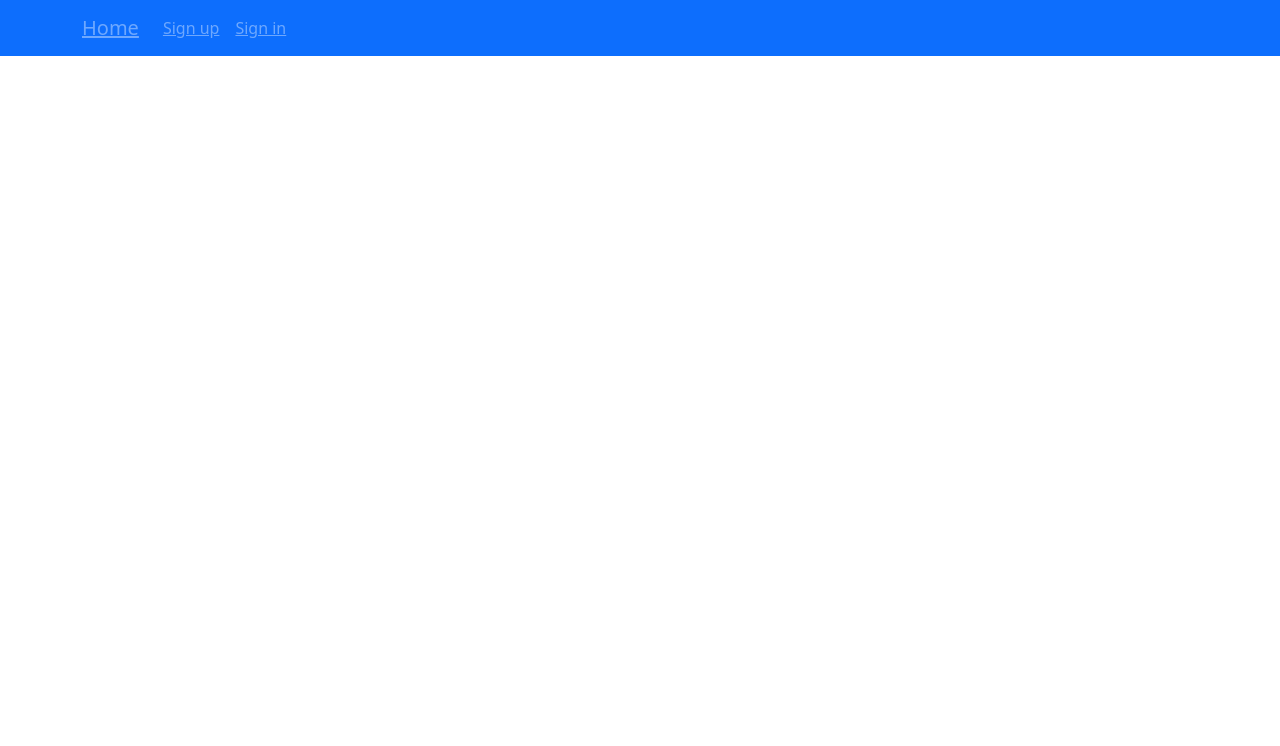
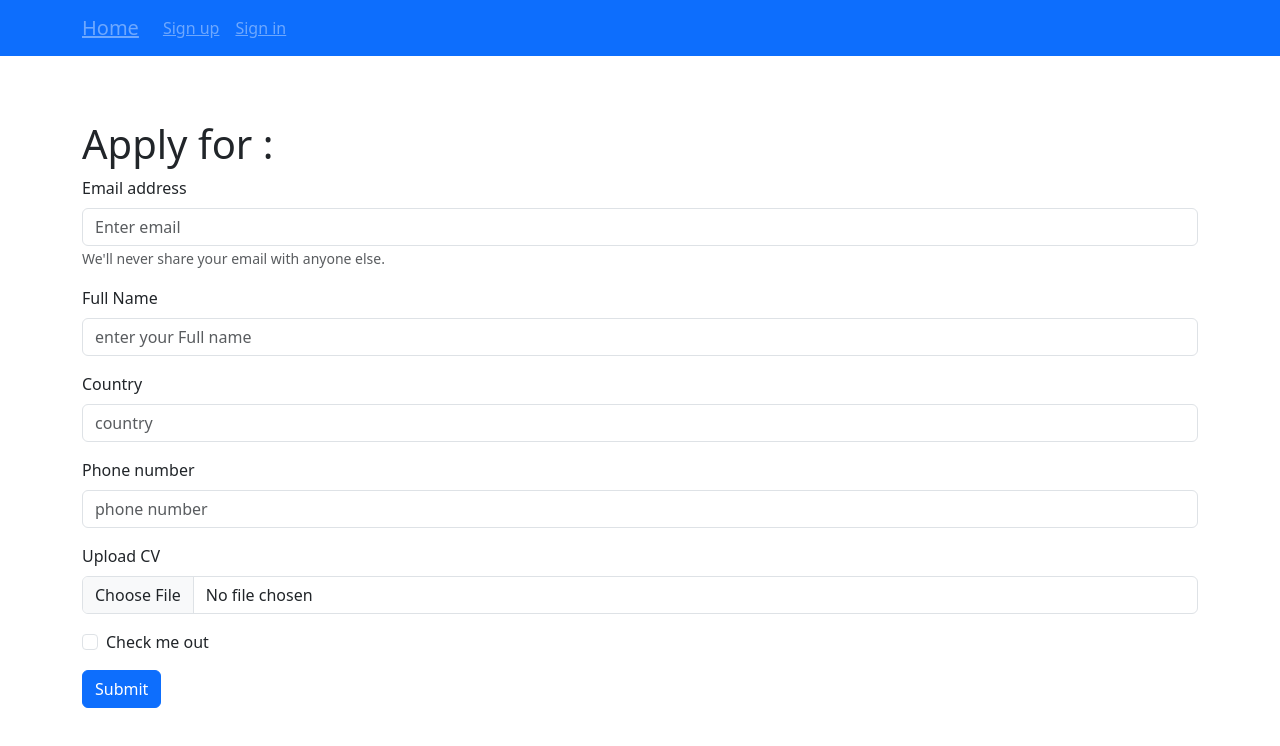
Before and after one commit to MontassarREBHI/Job_Board, a React (Vite) app in the folder Client/: page /Application in a window 1280 px wide. Shown: the top 746 px of the page. Built offline with nearby package versions, Linux system fonts and the light colour scheme.

Commit message:
adding application form

```diff
--- a/Client/package.json
+++ b/Client/package.json
@@ -13,6 +13,7 @@
     "@reduxjs/toolkit": "^1.9.5",
     "axios": "^1.4.0",
     "bootstrap": "^5.3.1",
+    "cloudinary": "^1.40.0",
     "firebase": "^10.1.0",
     "react": "^18.2.0",
     "react-bootstrap": "^2.8.0",
--- a/Client/src/App.tsx
+++ b/Client/src/App.tsx
@@ -7,6 +7,7 @@ import NavBar from "./components/NavBar";
 import Home from "./components/Home";
 import JobApply from "./components/JobApply";
 import AddJob from "./components/AddJob";
+import Application from "./components/Application";
 function App() {
   return (
     <>
@@ -19,6 +20,7 @@ function App() {
           <Route path="/signin" element={<Signin />} />
           <Route path="/jobApply" element={<JobApply/>} />
           <Route path="/Addjob" element={<AddJob/>} />
+          <Route path="/Application" element={<Application/>} />
         </Routes>
       </Router>
     </>
--- /dev/null
+++ b/Client/src/components/Application.tsx
@@ -0,0 +1,48 @@
+import { Button, Container, Form } from 'react-bootstrap';
+import { useSelector } from 'react-redux';
+import { RootState } from "../app/store.js";
+import {Cloudinary} from "@cloudinary/url-gen";
+const Application = () => {
+    const job = useSelector((state: RootState) => state.job.value);
+
+  return (
+    <Container style={{marginTop:"5%"}}>
+    <h1> Apply for : {job.title} </h1>
+    <Form>
+      <Form.Group className="mb-3" controlId="formBasicEmail">
+        <Form.Label>Email address</Form.Label>
+        <Form.Control type="email" placeholder="Enter email" />
+        <Form.Text className="text-muted">
+          We'll never share your email with anyone else.
+        </Form.Text>
+      </Form.Group>
+
+      <Form.Group className="mb-3" controlId="formBasicText">
+        <Form.Label>Full Name</Form.Label>
+        <Form.Control type="text" placeholder="enter your Full name" />
+      </Form.Group>
+      <Form.Group className="mb-3" controlId="formBasicText">
+        <Form.Label>Country</Form.Label>
+        <Form.Control type="text" placeholder="country" />
+      </Form.Group>
+      <Form.Group className="mb-3" controlId="formBasicText">
+        <Form.Label>Phone number</Form.Label>
+        <Form.Control type="number" placeholder="phone number" />
+      </Form.Group>
+      <Form.Group className="mb-3" controlId="formBasicText">
+        <Form.Label>Upload CV</Form.Label>
+        <Form.Control type="file"  />
+      </Form.Group>
+      <Form.Group className="mb-3" controlId="formBasicCheckbox">
+        <Form.Check type="checkbox" label="Check me out" />
+      </Form.Group>
+      <Button variant="primary" type="submit">
+        Submit
+      </Button>
+    </Form>
+
+    </Container>
+  )
+}
+
+export default Application
--- a/Client/src/components/Home.tsx
+++ b/Client/src/components/Home.tsx
@@ -26,6 +26,7 @@ const Home = () => {
   const [search, setSearch] = useState<boolean>(false);
   const [keyWord, setKeyWord] = useState<string>("");
   const [filteredData, setFilteredData] = useState<jobType[]>(data);
+  const [display,setDisplay]=useState<number>(5)
   const navigate = useNavigate();
 
   const dispatch = useDispatch();
@@ -34,7 +35,7 @@ const Home = () => {
       .get("http://localhost:5000/job")
       .then((res) => {
         setData(res.data.list);
-        setFilteredData(res.data.list);
+        setFilteredData(res.data.list.reverse());
       })
       .catch((err) => {
         console.log(err.message);
@@ -85,7 +86,7 @@ const Home = () => {
         </>
       )}
       <Row>
-        {filteredData.map((job: jobType) => (
+        {filteredData.filter((e,i)=>i<display).map((job: jobType) => (
           <Col key={job._id} xs={3}>
             <Card style={{ marginBottom: "3%" }}>
               <Card.Img variant="top" src="holder.js/100px180" />
@@ -113,6 +114,7 @@ const Home = () => {
           </Col>
         ))}
       </Row>
+      <Button onClick={()=>setDisplay(prev=>prev+5)}>see more</Button>
     </div>
   );
 };
--- a/Client/src/components/JobApply.tsx
+++ b/Client/src/components/JobApply.tsx
@@ -2,11 +2,12 @@ import React from 'react';
 import { Button, Container, Row, Col } from 'react-bootstrap';
 import { useSelector } from 'react-redux';
 import { RootState } from "../app/store.js";
+import { useNavigate } from 'react-router-dom';
 import '../App.css'; // Import your custom styles
 
 const JobApply = () => {
   const job = useSelector((state: RootState) => state.job.value);
-
+const navigate = useNavigate()
   return (
     <Container className="job-apply-container">
       <Row>
@@ -16,7 +17,7 @@ const JobApply = () => {
           <img src={job.imageUrl} alt="Job" className="job-image img-fluid" />
         </Col>
         <Col md={4}>
-          <Button variant="primary" className="apply-button">Apply for this position</Button>
+          <Button variant="primary" className="apply-button" onClick={()=>{ navigate('/Application')}}>Apply for this position</Button>
         </Col>
       </Row>
       <Row>
```
Also changed, not shown: 2 other files (tests, documents, lock files or other folders).
